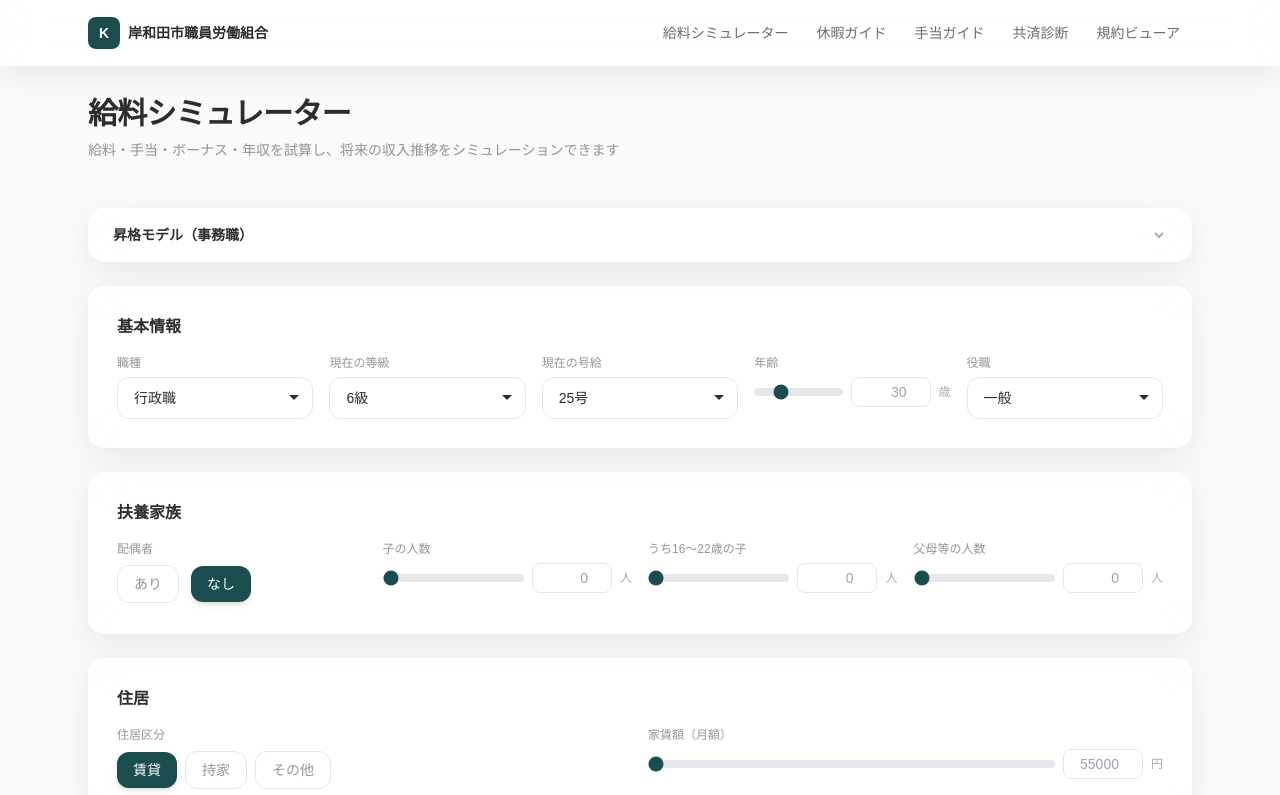
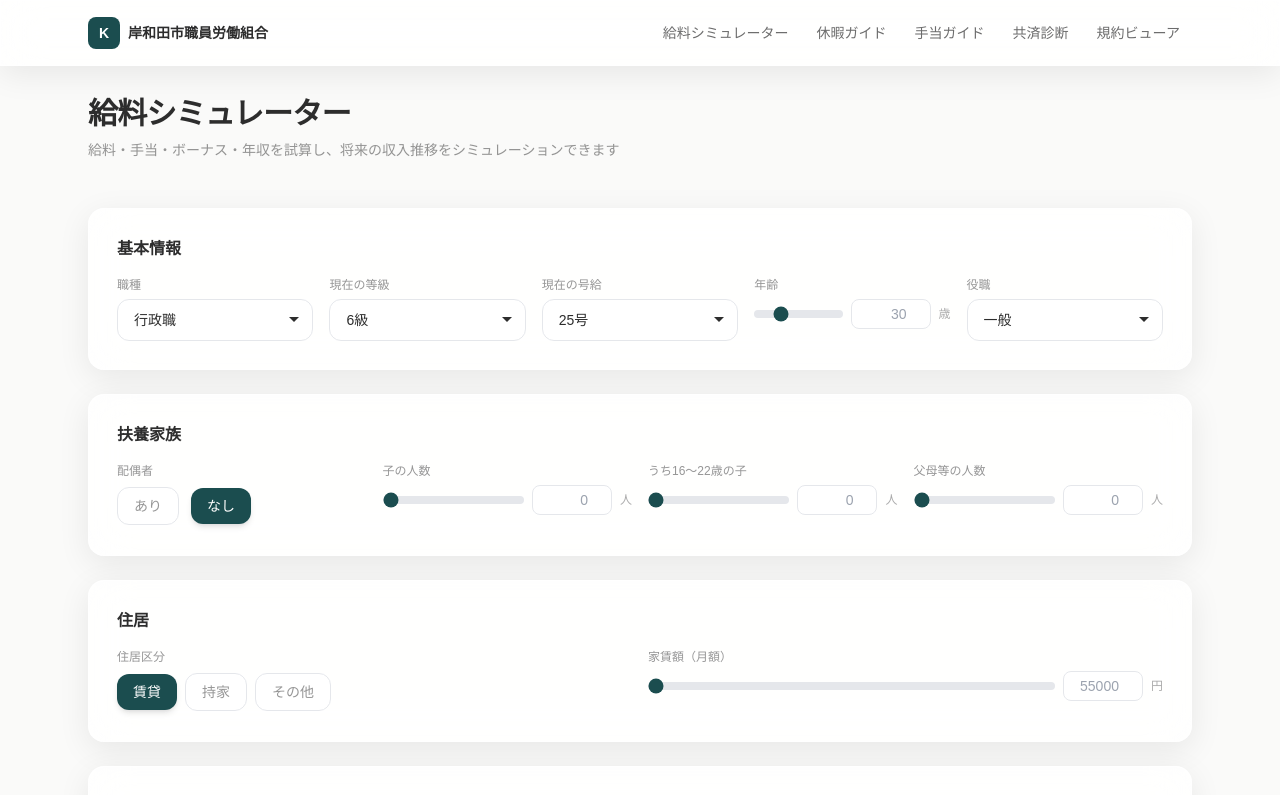
Before and after one commit to komedorobou/kumiaiin-techo-bessatsu, a Next.js app: page /salary in a window 1280 px wide. Shown: the top 795 px of the page. Built offline with nearby package versions, Linux system fonts and the light colour scheme.

Commit message:
Remove promotion model presets section

```diff
--- a/src/app/salary/page.tsx
+++ b/src/app/salary/page.tsx
@@ -523,65 +523,6 @@ export default function SalaryPage() {
     >
       {/* ==================== INPUT SECTION ==================== */}
       <div className="space-y-6">
-        {/* 昇格モデルプリセット（アコーディオン） */}
-        <div className="glass-card-strong rounded-2xl overflow-hidden animate-fade-in">
-          <button
-            onClick={() => setModelOpen(prev => !prev)}
-            className="w-full flex items-center justify-between px-6 py-4 text-left"
-          >
-            <div className="flex items-center gap-2">
-              <span className="text-sm font-semibold text-charcoal">昇格モデル（事務職）</span>
-              {activeModel && (
-                <span className="text-xs bg-accent/10 text-accent px-2 py-0.5 rounded-full">
-                  {activeModel === 'daigaku' ? '大卒' : activeModel === 'kousotsu' ? '高卒' : '昇格なし'}適用中
-                </span>
-              )}
-            </div>
-            <svg width="16" height="16" viewBox="0 0 16 16" fill="none" stroke="currentColor" strokeWidth="2" className={`text-charcoal/40 transition-transform duration-200 ${modelOpen ? 'rotate-180' : ''}`}>
-              <path d="M4 6l4 4 4-4" />
-            </svg>
-          </button>
-          {modelOpen && (
-            <div className="px-6 pb-5">
-              <p className="text-xs text-charcoal/40 mb-3">
-                モデルを選択すると、職種・年齢・等級・号給・昇格プランが自動設定されます。
-              </p>
-              <div className="flex flex-wrap gap-3">
-                {([
-                  ['daigaku', '大卒モデル', '23歳 7級3号 → 6級 → 5級 → 4級'],
-                  ['kousotsu', '高卒モデル', '19歳 8級14号 → 7級 → 6級'],
-                  ['nashi', '昇格なしモデル', '31歳 6級23号のまま'],
-                ] as [PromotionModel, string, string][]).map(([key, label, desc]) => (
-                  <button
-                    key={key}
-                    onClick={() => applyPromotionModel(key)}
-                    className={`group relative flex items-center gap-3 px-4 py-2.5 rounded-xl text-sm font-medium transition-all duration-200 ${
-                      activeModel === key
-                        ? 'bg-accent text-white shadow-lg shadow-accent/20'
-                        : 'bg-white/60 text-charcoal/70 border border-gray-200 hover:border-accent/40 hover:bg-white/80'
-                    }`}
-                  >
-                    <span className={`flex items-center justify-center w-5 h-5 rounded-full text-[10px] font-bold shrink-0 transition-colors ${
-                      activeModel === key ? 'bg-white/20 text-white' : 'bg-accent/10 text-accent'
-                    }`}>
-                      {key === 'daigaku' ? '大' : key === 'kousotsu' ? '高' : '−'}
-                    </span>
-                    <span className="text-left">
-                      <span className="block text-xs leading-tight">{label}</span>
-                      <span className={`block text-[10px] leading-tight ${activeModel === key ? 'text-white/70' : 'text-charcoal/40'}`}>{desc}</span>
-                    </span>
-                    {activeModel === key && (
-                      <svg width="14" height="14" viewBox="0 0 16 16" fill="none" stroke="currentColor" strokeWidth="2.5" className="ml-1 shrink-0">
-                        <path d="M3 8.5l3.5 3.5L13 4" />
-                      </svg>
-                    )}
-                  </button>
-                ))}
-              </div>
-            </div>
-          )}
-        </div>
-
         {/* 基本情報 */}
         <SectionCard title="基本情報" className="animate-fade-in-delay-1">
           <div className="grid grid-cols-1 sm:grid-cols-2 lg:grid-cols-5 gap-4">
```
